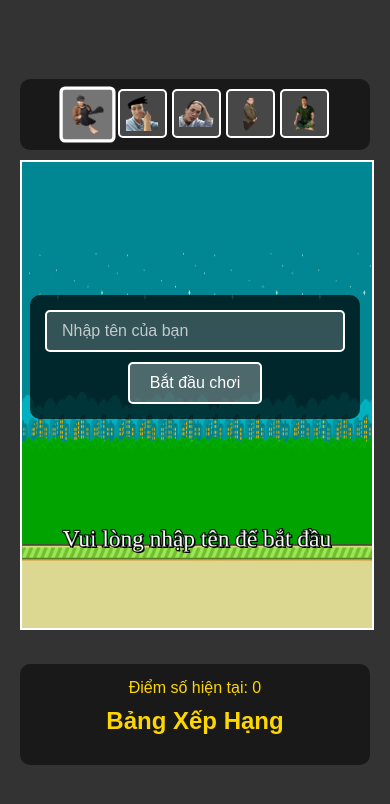
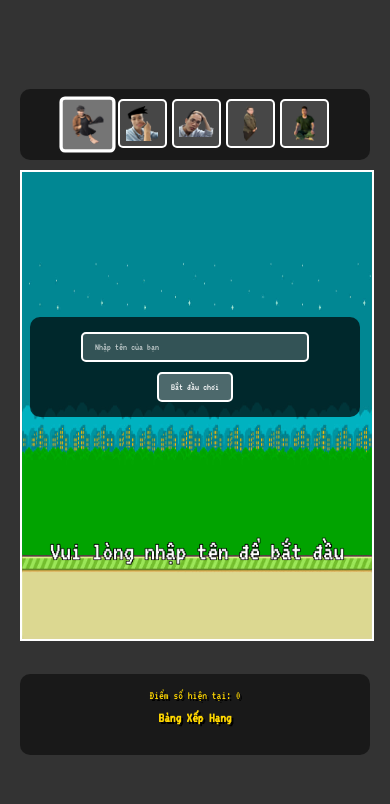
Before and after one commit to ggiiaanngg/random, a plain HTML site: page index.html in a window 390 px wide. Drawn offline with Linux system fonts and the light colour scheme; a web font is replaced by a local one.

Commit message:
Thay đổi font sang VT323 để hỗ trợ tiếng Việt tốt hơn

```diff
--- a/game.js
+++ b/game.js
@@ -20,12 +20,12 @@ function drawUTF8Text(text, x, y, fontSize, color = '#FFF', withShadow = true) {
     if (withShadow) {
         // Vẽ outline
         ctx.strokeStyle = '#000';
-        ctx.lineWidth = 3;
+        ctx.lineWidth = 2;
         ctx.strokeText(text, x, y);
 
         // Vẽ shadow
         ctx.fillStyle = '#000';
-        ctx.fillText(text, x + 2, y + 2);
+        ctx.fillText(text, x + 1, y + 1);
     }
 
     // Vẽ text chính
@@ -232,14 +232,14 @@ function drawGameOver() {
     ctx.fillRect(0, 0, GAME_WIDTH, GAME_HEIGHT);
 
     // Game Over
-    drawUTF8Text('Game Over!', GAME_WIDTH / 2, GAME_HEIGHT / 2 - 50, 48);
+    drawUTF8Text('Game Over!', GAME_WIDTH / 2, GAME_HEIGHT / 2 - 60, 48);
 
     // Điểm số
-    drawUTF8Text(playerName, GAME_WIDTH / 2, GAME_HEIGHT / 2, 32);
-    drawUTF8Text(`Điểm cuối: ${score}`, GAME_WIDTH / 2, GAME_HEIGHT / 2 + 40, 32);
+    drawUTF8Text(playerName, GAME_WIDTH / 2, GAME_HEIGHT / 2, 36);
+    drawUTF8Text(`Điểm: ${score}`, GAME_WIDTH / 2, GAME_HEIGHT / 2 + 40, 36);
 
     // Hướng dẫn
-    drawUTF8Text('Nhấn SPACE để chơi lại', GAME_WIDTH / 2, GAME_HEIGHT / 2 + 80, 24);
+    drawUTF8Text('Nhấn SPACE để chơi lại', GAME_WIDTH / 2, GAME_HEIGHT / 2 + 80, 32);
 }
 
 // Kiểm tra va chạm
@@ -306,7 +306,7 @@ function draw() {
 
     if (!playerName) {
         drawUTF8Text('Vui lòng nhập tên để bắt đầu',
-            GAME_WIDTH / 2, GAME_HEIGHT / 2 + 200, 32);
+            GAME_WIDTH / 2, GAME_HEIGHT / 2 + 200, 36);
         return;
     }
 
@@ -317,7 +317,7 @@ function draw() {
         drawGameOver();
     } else if (!gameStarted) {
         drawUTF8Text('Nhấn SPACE để bắt đầu',
-            GAME_WIDTH / 2, GAME_HEIGHT / 2, 32);
+            GAME_WIDTH / 2, GAME_HEIGHT / 2, 36);
     }
 }
 
--- a/index.html
+++ b/index.html
@@ -4,6 +4,7 @@
     <meta charset="UTF-8">
     <meta name="viewport" content="width=device-width, initial-scale=1.0">
     <title>Flappy Bird</title>
+    <link href="https://fonts.googleapis.com/css2?family=VT323&display=swap" rel="stylesheet">
     <style>
         body {
             margin: 0;
@@ -14,7 +15,7 @@
             min-height: 100vh;
             background: #333;
             gap: 20px;
-            font-family: Arial, sans-serif;
+            font-family: 'VT323', monospace;
         }
         .game-container {
             display: flex;
@@ -85,7 +86,8 @@
             border-radius: 5px;
             background: rgba(255, 255, 255, 0.2);
             color: #fff;
-            font-size: 16px;
+            font-size: 24px;
+            font-family: 'VT323', monospace;
             outline: none;
             width: 200px;
         }
@@ -99,7 +101,8 @@
             background: rgba(255, 255, 255, 0.3);
             color: #fff;
             cursor: pointer;
-            font-size: 16px;
+            font-size: 24px;
+            font-family: 'VT323', monospace;
             transition: all 0.2s;
             white-space: nowrap;
         }
@@ -120,12 +123,15 @@
             text-align: center;
             margin: 0 0 15px 0;
             color: #FFD700;
+            font-size: 32px;
+            text-shadow: 2px 2px #000;
         }
         .current-score {
             text-align: center;
             margin-bottom: 10px;
             color: #FFD700;
-            font-size: 18px;
+            font-size: 28px;
+            text-shadow: 2px 2px #000;
         }
         .leaderboard-list {
             list-style: none;
@@ -137,6 +143,7 @@
             justify-content: space-between;
             padding: 8px;
             border-bottom: 1px solid rgba(255, 255, 255, 0.2);
+            font-size: 24px;
         }
         .leaderboard-item:last-child {
             border-bottom: none;
@@ -193,9 +200,10 @@
                 padding: 15px;
             }
 
-            .player-form input {
-                width: 100%;
-                box-sizing: border-box;
+            .player-form input,
+            .player-form button {
+                font-size: 10px;
+                padding: 8px 12px;
             }
 
             .leaderboard {
@@ -205,7 +213,15 @@
             }
 
             .current-score {
-                font-size: 16px;
+                font-size: 12px;
+            }
+
+            .leaderboard h2 {
+                font-size: 14px;
+            }
+
+            .leaderboard-item {
+                font-size: 10px;
             }
 
             body {
```
